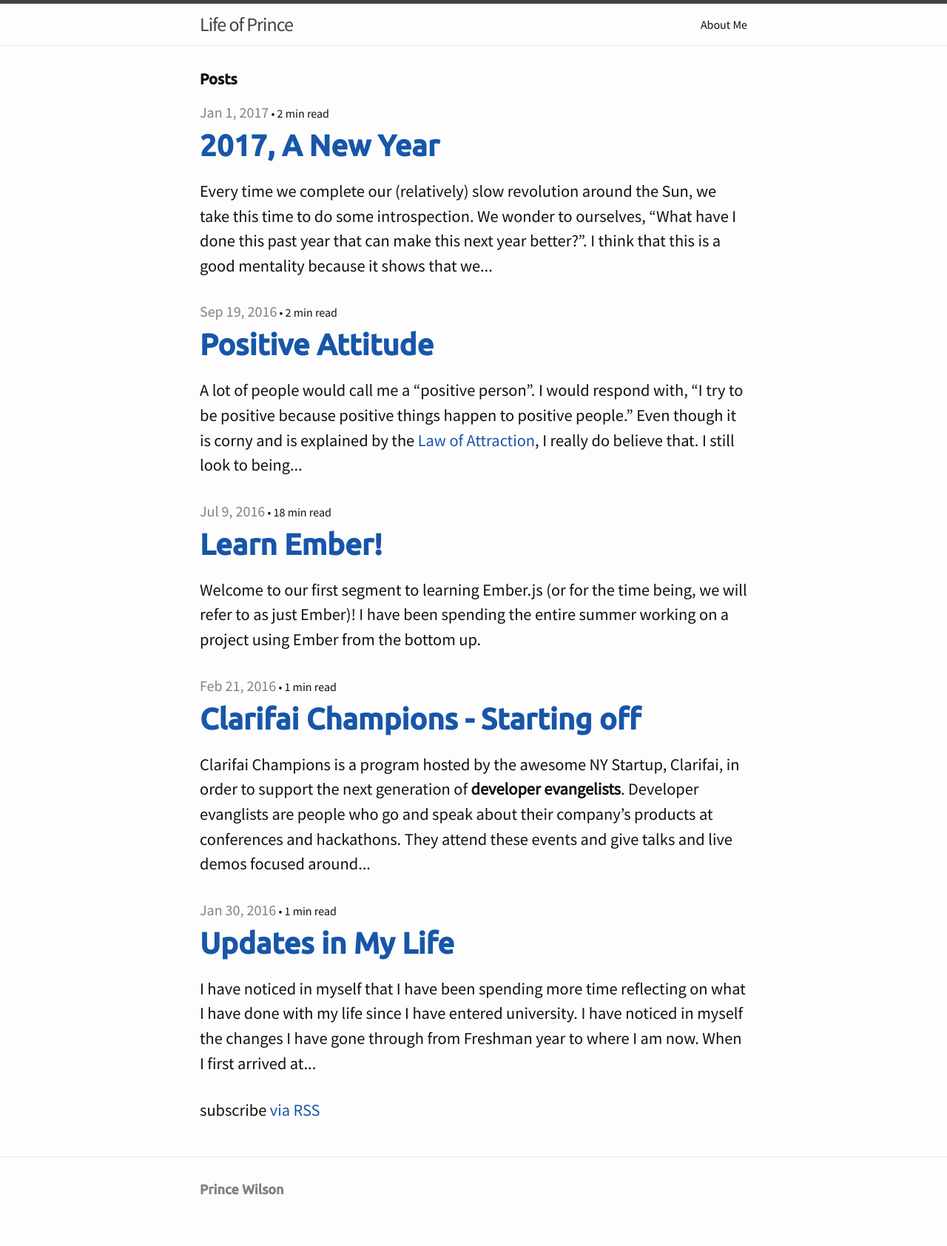
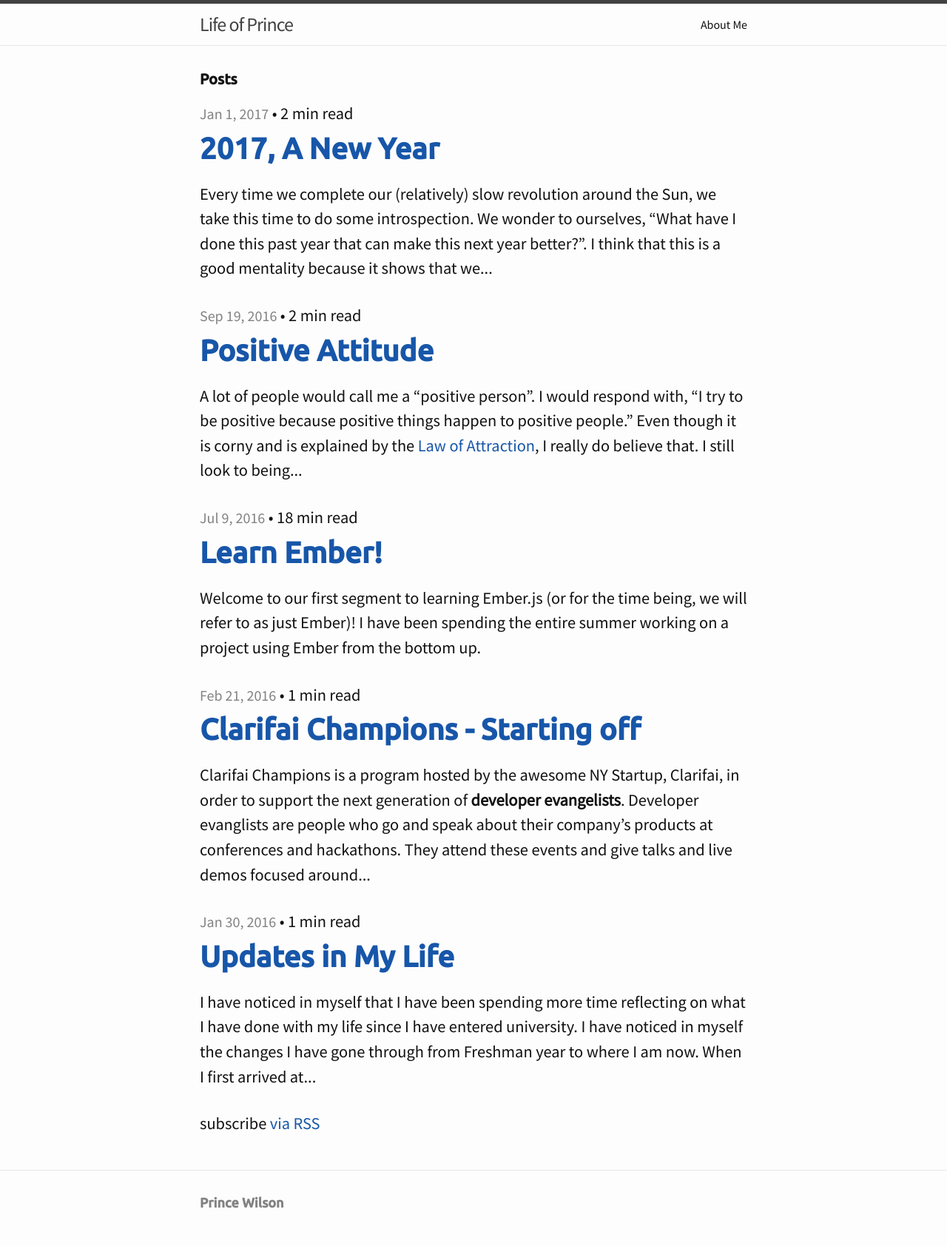
Before and after one commit to maxcell/blog, a Jekyll site: the page built from index.html, in a window 1280 px wide. Shown: the whole page at 74% size. Built offline with Jekyll 4.4.1, drawn with Linux system fonts in a browser that asks for light colours; comment, search, counter and statistics services are not loaded.

```diff
--- /dev/null
+++ b/CNAME
@@ -0,0 +1 @@
+blog.maxcell.me
--- a/_sass/_base.scss
+++ b/_sass/_base.scss
@@ -74,6 +74,8 @@ li {
     > ol {
          margin-bottom: 0;
     }
+
+    font-size: $base-font-size * 1.4;
 }
 
 
```
Also changed, not shown: _posts/2017-01-01-new-year.md (+1 -0 lines).
